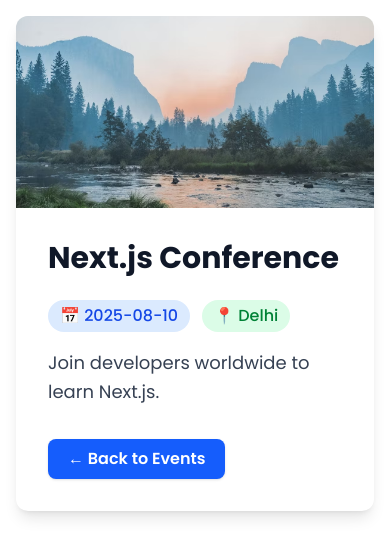
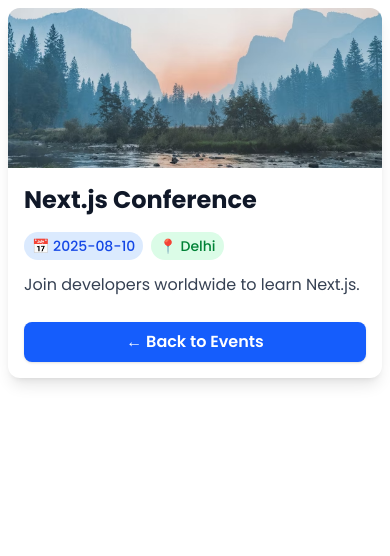
Before and after one commit to AdityaSharmaHub/eventionary, a Next.js app: page /events/1 in a window 390 px wide. Shown: the top 556 px of the page. Built offline with nearby package versions, Linux system fonts and the light colour scheme.

Commit message:
added footer

```diff
--- a/pages/events/[id].tsx
+++ b/pages/events/[id].tsx
@@ -35,27 +35,27 @@
         <meta name="description" content={event.description} />
       </Head>
 
-      <main className="max-w-2xl mx-auto p-4">
+      <main className="max-w-2xl mx-auto p-2 sm:p-4">
         <article className="bg-white rounded-xl shadow-lg overflow-hidden">
-          <div className="relative w-full h-48 bg-gray-100">
+          <div className="relative w-full h-40 sm:h-48 bg-gray-100">
             <Image
               src="/event-placeholder.jpg"
               alt="Event banner"
               fill
               className="object-cover"
-              sizes="(max-width: 640px) 100vw, 50vw"
+              sizes="100vw"
               priority
             />
           </div>
-          <div className="p-8 flex flex-col gap-4">
-            <h1 className="text-3xl font-bold text-gray-900 mb-2">{event.title}</h1>
-            <div className="flex items-center gap-3 text-base text-gray-500">
-              <span className="inline-block bg-blue-100 text-blue-700 px-3 py-1 rounded-full font-medium">📅 {event.date}</span>
-              <span className="inline-block bg-green-100 text-green-700 px-3 py-1 rounded-full font-medium">📍 {event.location}</span>
+          <div className="p-4 sm:p-8 flex flex-col gap-3 sm:gap-4">
+            <h1 className="text-2xl sm:text-3xl font-bold text-gray-900 mb-1 sm:mb-2">{event.title}</h1>
+            <div className="flex flex-wrap items-center gap-2 sm:gap-3 text-sm sm:text-base text-gray-500">
+              <span className="inline-block bg-blue-100 text-blue-700 px-2 sm:px-3 py-1 rounded-full font-medium">📅 {event.date}</span>
+              <span className="inline-block bg-green-100 text-green-700 px-2 sm:px-3 py-1 rounded-full font-medium">📍 {event.location}</span>
             </div>
-            <p className="text-lg text-gray-700 leading-relaxed">{event.description}</p>
+            <p className="text-base sm:text-lg text-gray-700 leading-relaxed">{event.description}</p>
             <Link href="/" aria-label="Back to Events list">
-              <span className="inline-block mt-4 px-5 py-2 bg-blue-600 text-white rounded-lg shadow hover:bg-blue-700 transition font-semibold cursor-pointer focus:outline-none focus:ring-2 focus:ring-blue-400">← Back to Events</span>
+              <span className="inline-block mt-3 sm:mt-4 px-4 sm:px-5 py-2 bg-blue-600 text-white rounded-lg shadow hover:bg-blue-700 transition font-semibold cursor-pointer focus:outline-none focus:ring-2 focus:ring-blue-400 text-center w-full sm:w-auto">← Back to Events</span>
             </Link>
           </div>
         </article>
--- a/pages/index.tsx
+++ b/pages/index.tsx
@@ -5,6 +5,7 @@
 import EventList from "@/components/EventList";
 import FilterBar from "@/components/FilterBar";
 import eventsData from "@/data/events.json";
+import Link from "next/link";
 
 const poppins = Poppins({
   variable: "--font-poppins",
@@ -59,6 +60,12 @@
         </div>
         <EventList events={filteredEvents} />
       </main>
+      <footer className="w-full py-4 bg-white/80 border-t border-gray-100 text-center text-sm text-gray-500 mt-8 flex items-center justify-center gap-1">
+        <span>Made with</span>
+        <span className="text-red-500" aria-label="love">♥</span>
+        <span>by</span>
+        <Link href="https://adityacodes.com" className="underline" target="_blank">Aditya Sharma</Link>
+      </footer>
     </div>
   );
 }
```
